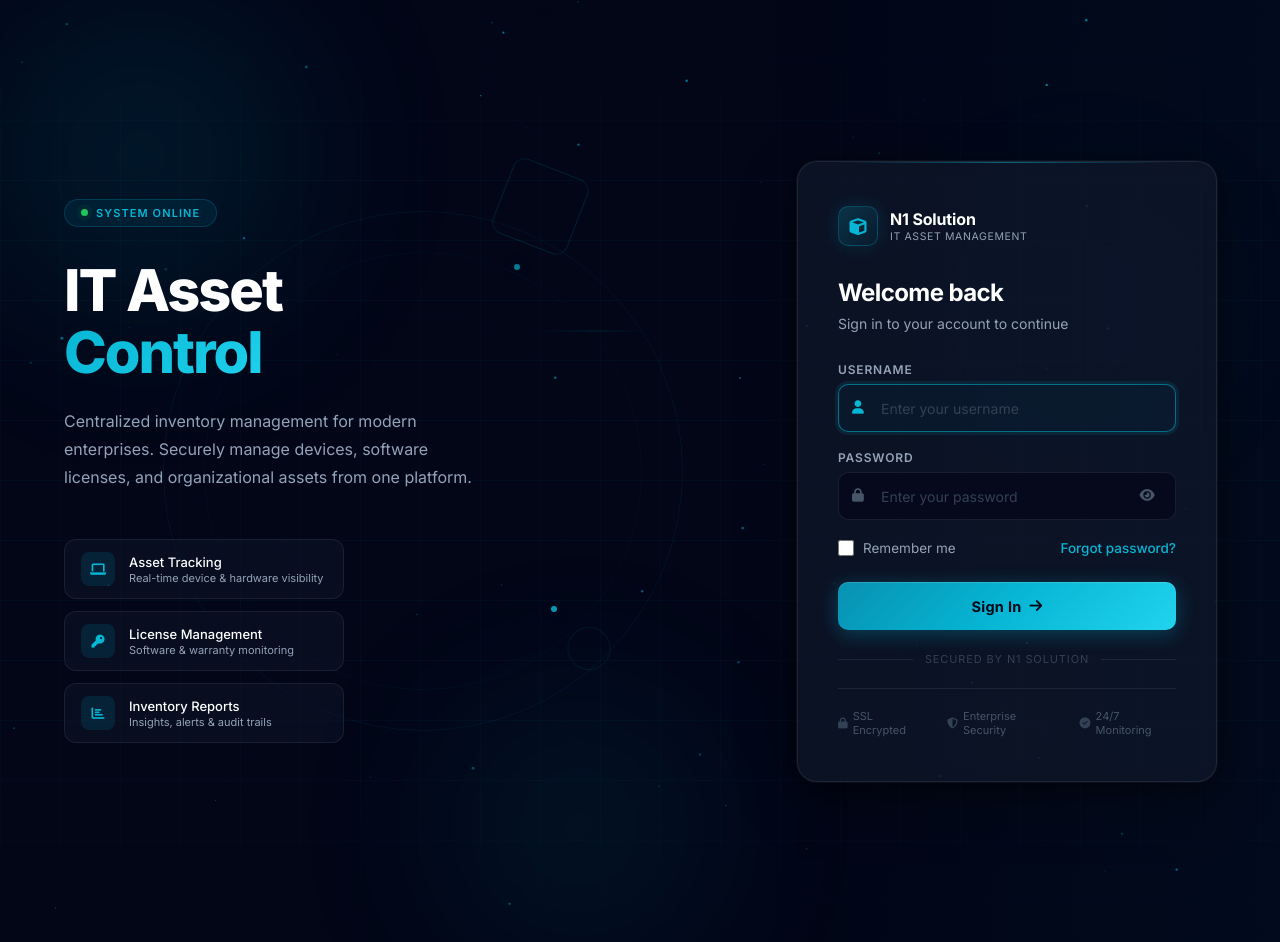
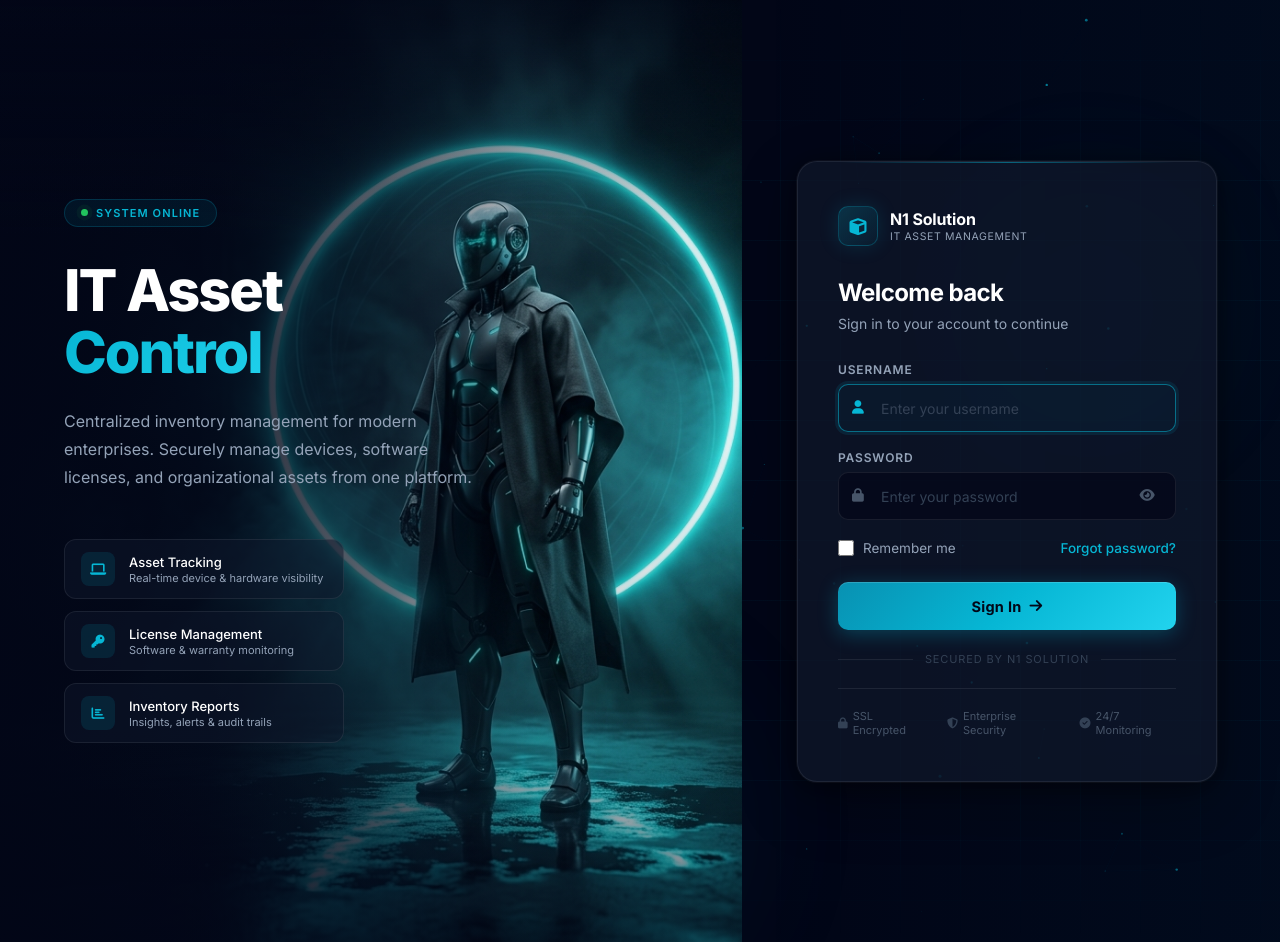
Before and after one commit to shaikhtauheed625-cell/Inventory.n1space.com, a PHP site: page /login.php in a window 1280 px wide. Run offline with PHP 8.4, Linux system fonts and the light colour scheme.

Commit message:
Replace abstract geo hero with robot_bg.png character image

```diff
--- a/login.php
+++ b/login.php
@@ -156,80 +156,43 @@ html, body {
     overflow: hidden;
 }
 
-/* Decorative glowing ring */
-.hero-ring {
-    position: absolute;
-    width: 520px; height: 520px;
-    border-radius: 50%;
-    border: 1px solid rgba(6,182,212,0.12);
-    top: 50%; left: 50%;
-    transform: translate(-40%, -50%);
-    animation: ringPulse 6s ease-in-out infinite;
-    pointer-events: none;
+/* Hero background image — character shows right side of hero panel */
+.hero-image {
+    position: absolute; inset: 0; z-index: 0;
+    background: url('assets/robot_bg.png') 70% center / cover no-repeat;
 }
-.hero-ring::before {
+/* Gradient: dark on left (text readable) → image revealed on right */
+.hero-image::after {
     content: '';
-    position: absolute; inset: 40px;
-    border-radius: 50%;
-    border: 1px solid rgba(6,182,212,0.08);
+    position: absolute; inset: 0;
+    background: linear-gradient(
+        to right,
+        rgba(2,6,23,0.97)  0%,
+        rgba(2,6,23,0.90) 28%,
+        rgba(2,6,23,0.60) 52%,
+        rgba(2,6,23,0.20) 72%,
+        rgba(2,6,23,0.05) 100%
+    );
 }
-.hero-ring::after {
+/* Vignette top & bottom */
+.hero-image::before {
     content: '';
-    position: absolute; inset: 100px;
-    border-radius: 50%;
-    border: 1px solid rgba(6,182,212,0.05);
-}
-@keyframes ringPulse {
-    0%, 100% { box-shadow: 0 0 0 0 rgba(6,182,212,0); opacity: 0.6; }
-    50%       { box-shadow: 0 0 60px 10px rgba(6,182,212,0.06); opacity: 1; }
+    position: absolute; inset: 0; z-index: 1;
+    background:
+        linear-gradient(to bottom, rgba(2,6,23,0.6) 0%, transparent 25%),
+        linear-gradient(to top,    rgba(2,6,23,0.6) 0%, transparent 25%);
 }
 
-/* Floating geometry shapes */
-.geo {
-    position: absolute; pointer-events: none;
+/* Subtle cyan scanline over image for cyberpunk feel */
+.hero-scanline {
+    position: absolute; inset: 0; z-index: 1; pointer-events: none;
+    background: repeating-linear-gradient(
+        0deg, transparent, transparent 3px,
+        rgba(6,182,212,0.015) 3px, rgba(6,182,212,0.015) 4px
+    );
+    animation: scanMove 12s linear infinite;
 }
-.geo-1 {
-    width: 80px; height: 80px;
-    top: 18%; right: 22%;
-    border: 1px solid rgba(6,182,212,0.15);
-    border-radius: 12px;
-    transform: rotate(20deg);
-    animation: geoFloat1 8s ease-in-out infinite;
-}
-.geo-2 {
-    width: 40px; height: 40px;
-    bottom: 28%; right: 18%;
-    border: 1px solid rgba(6,182,212,0.1);
-    border-radius: 50%;
-    animation: geoFloat2 10s ease-in-out infinite;
-}
-.geo-3 {
-    width: 120px; height: 2px;
-    top: 35%; right: 12%;
-    background: linear-gradient(90deg, transparent, rgba(6,182,212,0.3), transparent);
-    animation: geoFloat3 7s ease-in-out infinite;
-}
-.geo-4 {
-    width: 6px; height: 6px;
-    top: 28%; right: 30%;
-    border-radius: 50%;
-    background: var(--cyan);
-    box-shadow: 0 0 12px var(--cyan-glow);
-    animation: blink 3s ease-in-out infinite;
-}
-.geo-5 {
-    width: 6px; height: 6px;
-    bottom: 35%; right: 25%;
-    border-radius: 50%;
-    background: var(--cyan);
-    box-shadow: 0 0 12px var(--cyan-glow);
-    animation: blink 3s ease-in-out infinite 1.5s;
-}
-
-@keyframes geoFloat1 { 0%,100%{transform:rotate(20deg) translateY(0)} 50%{transform:rotate(25deg) translateY(-15px)} }
-@keyframes geoFloat2 { 0%,100%{transform:translateY(0) scale(1)} 50%{transform:translateY(-12px) scale(1.1)} }
-@keyframes geoFloat3 { 0%,100%{opacity:0.3; transform:scaleX(1)} 50%{opacity:0.8; transform:scaleX(1.3)} }
-@keyframes blink     { 0%,100%{opacity:0.5} 50%{opacity:1; box-shadow:0 0 20px var(--cyan-glow)} }
+@keyframes scanMove { to { background-position: 0 100px; } }
 
 /* Hero content */
 .hero-content { position: relative; z-index: 2; max-width: 520px; }
@@ -588,13 +551,8 @@ html, body {
 
     <!-- ── LEFT: Hero ── -->
     <section class="hero" aria-label="Product information">
-        <!-- Decorative elements -->
-        <div class="hero-ring" aria-hidden="true"></div>
-        <div class="geo geo-1" aria-hidden="true"></div>
-        <div class="geo geo-2" aria-hidden="true"></div>
-        <div class="geo geo-3" aria-hidden="true"></div>
-        <div class="geo geo-4" aria-hidden="true"></div>
-        <div class="geo geo-5" aria-hidden="true"></div>
+        <!-- Background image: robot/character on right side -->
+        <div class="hero-image" role="img" aria-label="Futuristic IT asset management illustration" aria-hidden="true"></div>
 
         <div class="hero-content">
             <div class="status-badge" role="status" aria-label="System status: online">
```
